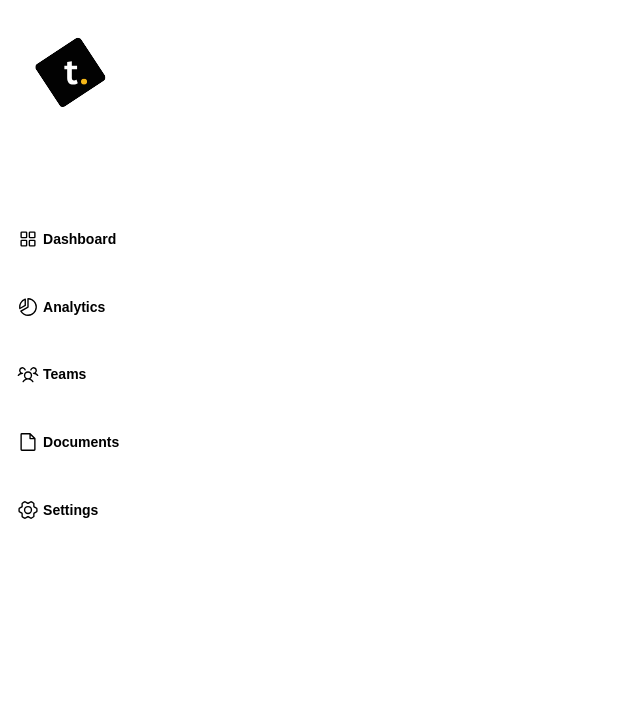
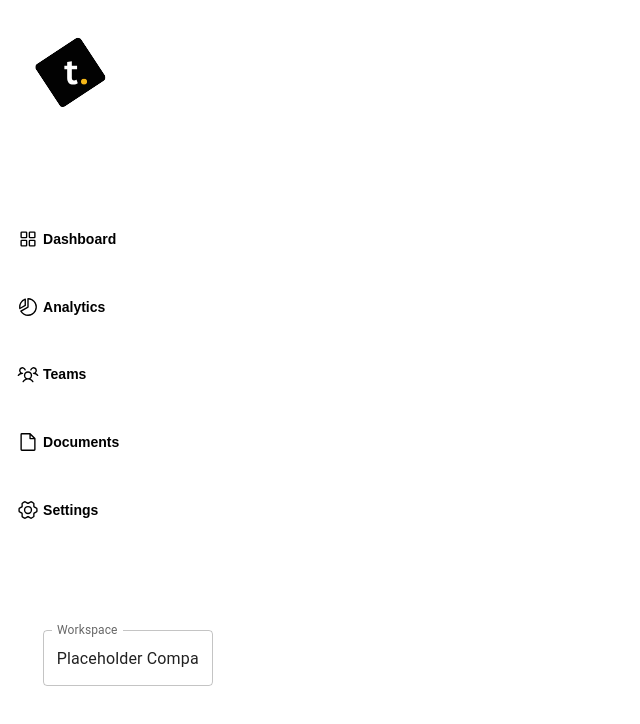
Before and after one commit to PeytenBevill/task-management, a React (Vite) app: page / in a window 1280 px wide. Shown: the top 724 px of the page, without its empty margins (0-640 px from the left). Built offline with nearby package versions, Linux system fonts and the light colour scheme.

Commit message:
added workspace textfield and added yellow color code to readme

```diff
--- a/package.json
+++ b/package.json
@@ -10,6 +10,9 @@
     "preview": "vite preview"
   },
   "dependencies": {
+    "@emotion/react": "^11.11.1",
+    "@emotion/styled": "^11.11.0",
+    "@mui/material": "^5.14.17",
     "@phosphor-icons/react": "^2.0.14",
     "react": "^18.2.0",
     "react-dom": "^18.2.0",
--- a/src/Nav/Nav.jsx
+++ b/src/Nav/Nav.jsx
@@ -1,5 +1,6 @@
 import { useState } from "react";
 import { Link } from "react-router-dom";
+import TextField from '@mui/material/TextField';
 import {
   SquaresFour,
   ChartPieSlice,
@@ -19,7 +20,7 @@ const Nav = () => {
   return (
     <div className="nav-element">
       <img
-        src="../public/logo.svg"
+        src="/logo.svg"
         alt="Black polygon with a white lowercase t and a yellow period next to it"
       />
       <div className="buttons">
@@ -77,6 +78,15 @@ const Nav = () => {
           </h3>
         </Link>
       </div>
+      <TextField
+          id="outlined-read-only-input"
+          label="Workspace"
+          defaultValue="Placeholder Company"
+          InputProps={{
+            readOnly: true,
+          }}
+          sx={{marginTop: "40%", marginLeft: "20%"}}
+        />
     </div>
   );
 };
```
Also changed, not shown: 2 other files (tests, documents, lock files or other folders).
